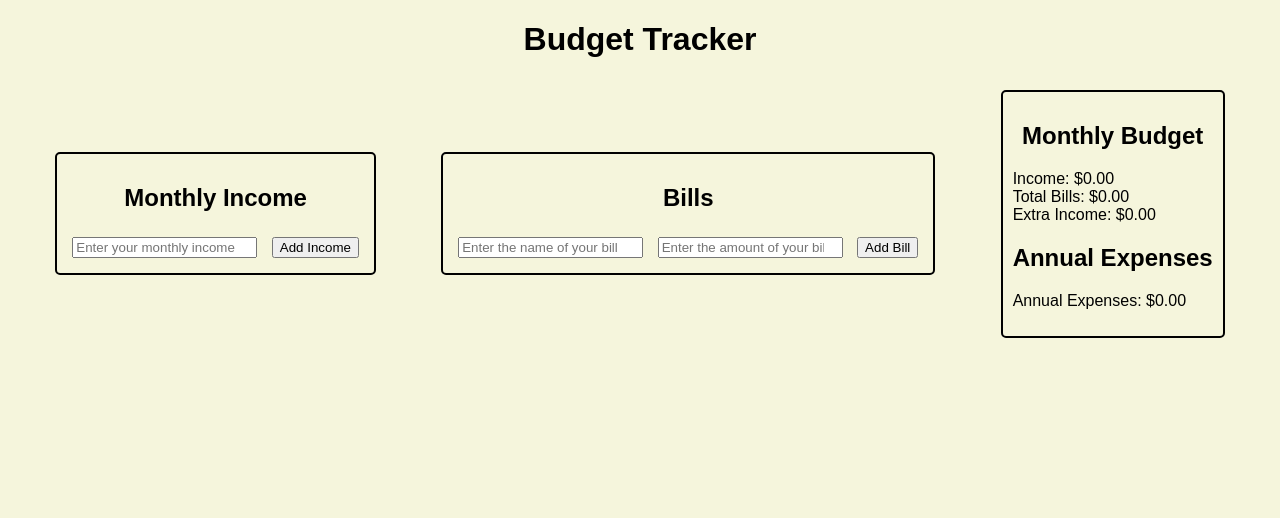
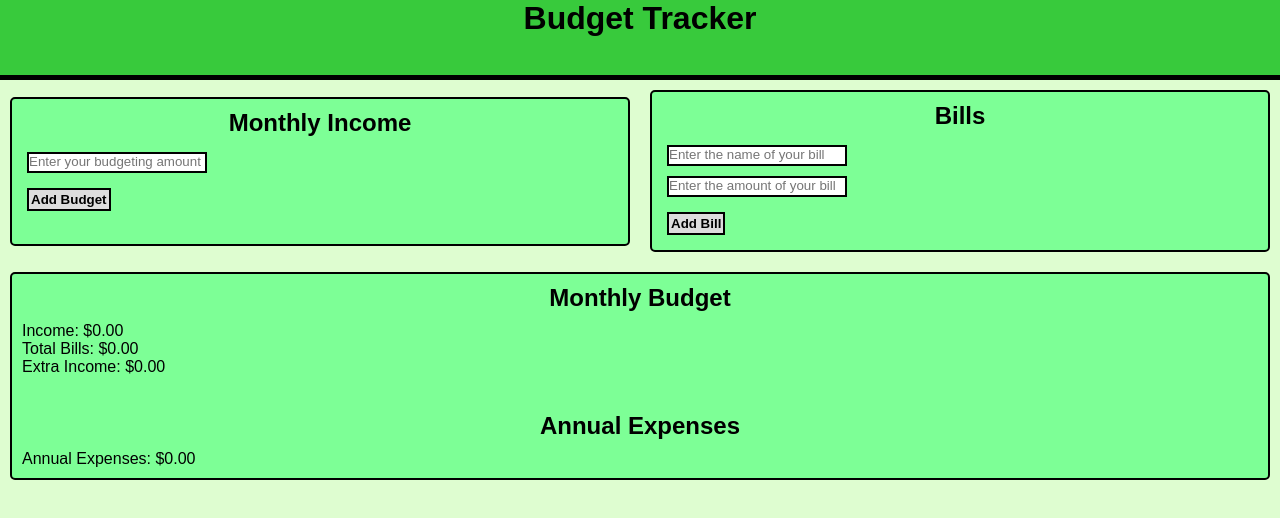
Before and after one commit to marquis-cortez99/monthly-budget, a plain HTML site: page index.html in a window 1280 px wide. Drawn offline with Linux system fonts and the light colour scheme.

Commit message:
began css formatting to match wireframe

```diff
--- a/assets/style.css
+++ b/assets/style.css
@@ -1,39 +1,68 @@
+* {
+  box-sizing: border-box;
+  padding: 0;
+  margin: 0;
+}
+
+header {
+  background-color:#38CA3C;
+  height:80px;
+  border-bottom:5px solid black;
+}
+
 body {
     font-family: Arial, sans-serif;
     margin: 0;
     padding: 0;
-    background-color:beige;
+    background-color:rgb(222, 253, 208);
   }
 
   h1, h2 {
     text-align: center;
+    padding-bottom:10px;
   }
 
   #container {
-    display: flex;
+    display: inline-flex;
     flex-wrap: wrap;
-    justify-content: space-evenly;
+    justify-content: space-between;
     align-items: center;
+    width:100%;
   }
 
   #income, #bills, #display {
+    flex-grow:1;
     margin: 10px;
     padding: 10px;
     border: 2px solid black;
     border-radius: 5px;
+    background-color: #7DFF96;
   }
 
   #income input, #bills input, #bills select {
+    width:180px;
+    display:block;
+    border: 2px solid black;
     margin: 5px;
+    margin-bottom:10px;
+    padding-bottom:2px;
   }
 
   #bill-btn, #income-btn {
+    font-weight:bold;
     margin: 5px;
+    background-color:#dddddd;
+    border: 2px solid black;
+    padding:2px;
   }
 
   #budget-list {
     list-style: none;
     padding: 0;
+  }
+
+  #box-break {
+    width:100%;
   }
 
   .modal-container {
@@ -53,16 +82,30 @@ body {
     flex-direction: column;
     justify-content: center;
     align-items: center;
-    background-color: white;
+    background-color: rgb(85, 207, 73);
     margin: 10% auto;
     padding: 20px;
-    border-radius: 5px;
+    border-radius: px;
+    border-top:5px solid rgb(4, 31, 0);
+    border-bottom:5px solid rgb(4, 31, 0);
   }
 
   #modal-title {
     margin-top: 0;
+    margin-bottom:5px;
+    font-size:40px;
+  }
+
+  #modal-text {
+    font-size:20px;
+    font-weight:bold;
   }
 
   #modal-close-btn {
     margin-top: 10px;
+    width:50px;
+    padding:2px;
+    background-color:#dddddd;
+    border:2px solid black;
+    font-weight:bold;
   }
--- a/index.html
+++ b/index.html
@@ -5,19 +5,28 @@
     <link rel="stylesheet" href="assets/style.css">
   </head>
   <body>
-    <h1>Budget Tracker</h1>
+    <header>
+      <h1>Budget Tracker</h1>
+    </header>
+
     <div id="container">
+
       <div id="income">
         <h2>Monthly Income</h2>
-        <input type="number" id="income-input" placeholder="Enter your monthly income">
-        <button id="income-btn">Add Income</button>
+        <input type="text" id="income-input" placeholder="Enter your budgeting amount">
+        <button id="income-btn">Add Budget</button>
+        <br></br>
       </div>
+
       <div id="bills">
         <h2>Bills</h2>
         <input type="text" id="bill-name" placeholder="Enter the name of your bill">
-        <input type="number" id="bill-amount" placeholder="Enter the amount of your bill">
+        <input type="text" id="bill-amount" placeholder="Enter the amount of your bill">
         <button id="bill-btn">Add Bill</button>
       </div>
+
+      <div id="box-break"></div>
+
       <div id="display">
         <h2>Monthly Budget</h2>
         <ul id="budget-list">
@@ -25,6 +34,7 @@
           <li>Total Bills: $0</li>
           <li>Extra Income: $0</li>
         </ul>
+        <br></br>
         <h2>Annual Expenses</h2>
         <p id="annual-expenses">No data to display</p>
       </div>
```
